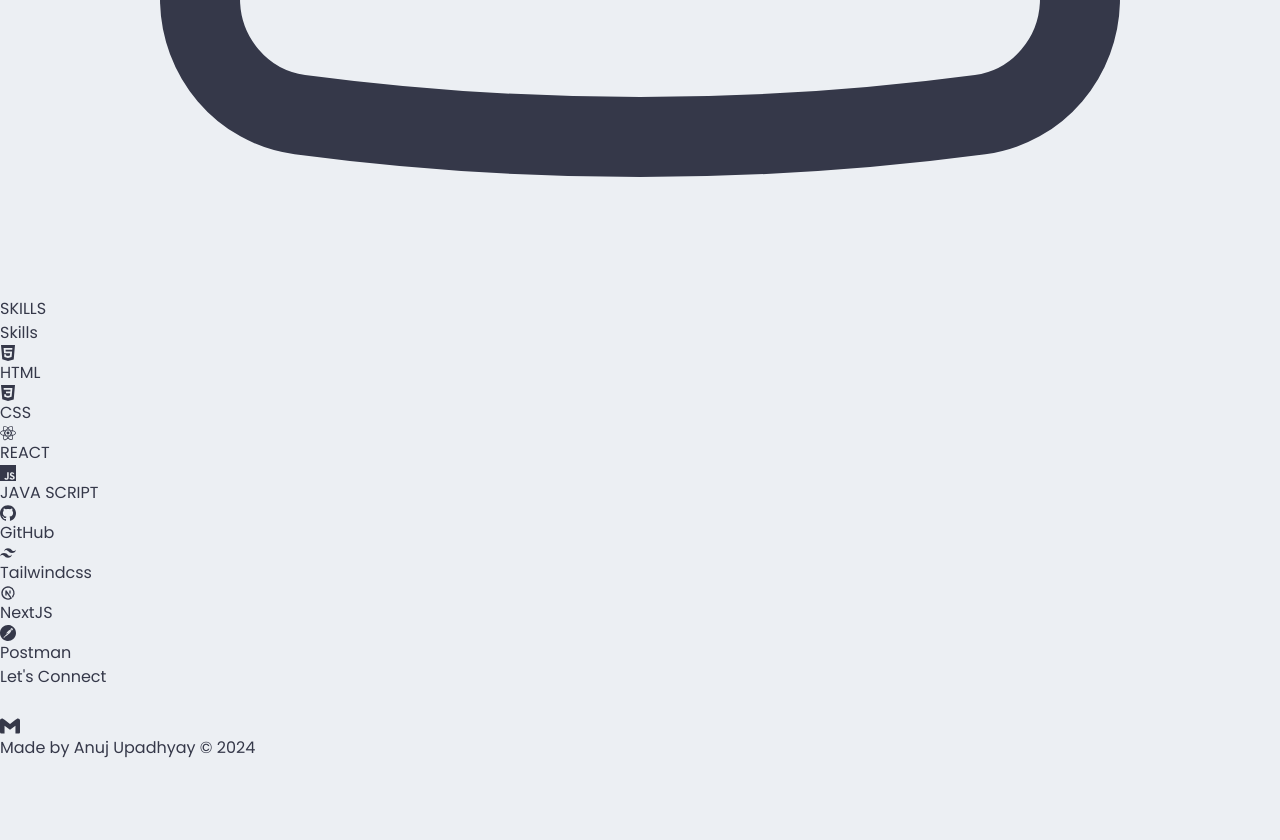
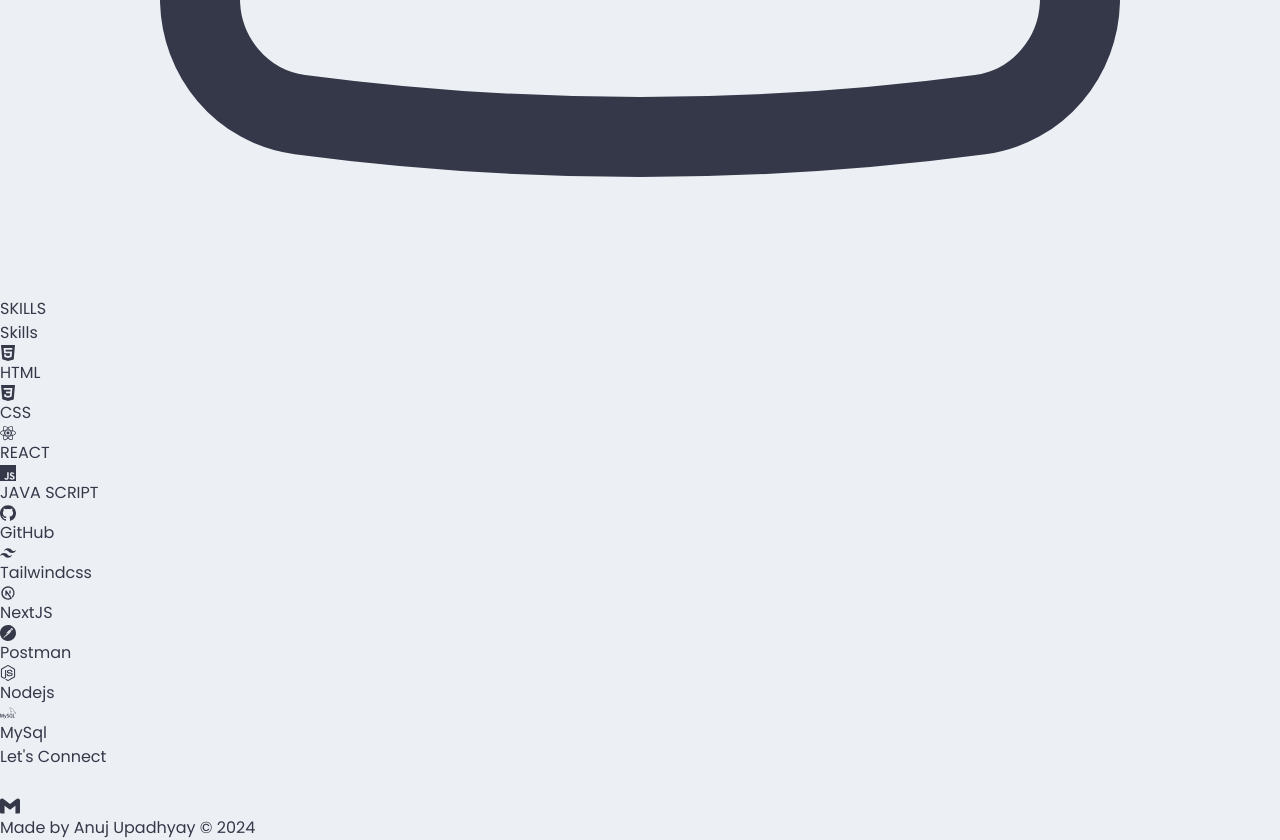
Before and after one commit to Anuj9675/Portfolio-main, a React (Vite) app in the folder main/: page /skills in a window 1280 px wide. Shown: the part 4823-5663 px from the top of the page. Before the commit the page ends 5583 px from the top, so only its background shows below. Built offline with nearby package versions, Linux system fonts and the light colour scheme; some icons are missing.

Commit message:
skills update

```diff
--- a/main/src/pages/Skills.jsx
+++ b/main/src/pages/Skills.jsx
@@ -1,7 +1,7 @@
 import React from "react";
 import SkillBox from "./SkillBox";
 import {
-  SiHtml5, SiReact, SiTailwindcss, SiJavascript, SiCss3, SiGithub, SiPostman,
+  SiHtml5, SiReact, SiTailwindcss, SiJavascript, SiCss3, SiGithub, SiPostman, SiNodedotjs, SiMysql
 } from "react-icons/si";
 import { TbBrandNextjs } from "react-icons/tb";
 
@@ -25,6 +25,8 @@ const Skills = () => {
             <SkillBox logo={<SiTailwindcss />} skill={"Tailwindcss"} />
             <SkillBox logo={<TbBrandNextjs />} skill={"NextJS"} />
             <SkillBox logo={<SiPostman />} skill={"Postman"} />
+            <SkillBox logo={<SiNodedotjs />} skill={"Nodejs"}/>
+            <SkillBox logo={<SiMysql />} skill={"MySql"}/>
           </div>
         </div>
       </div>
```
